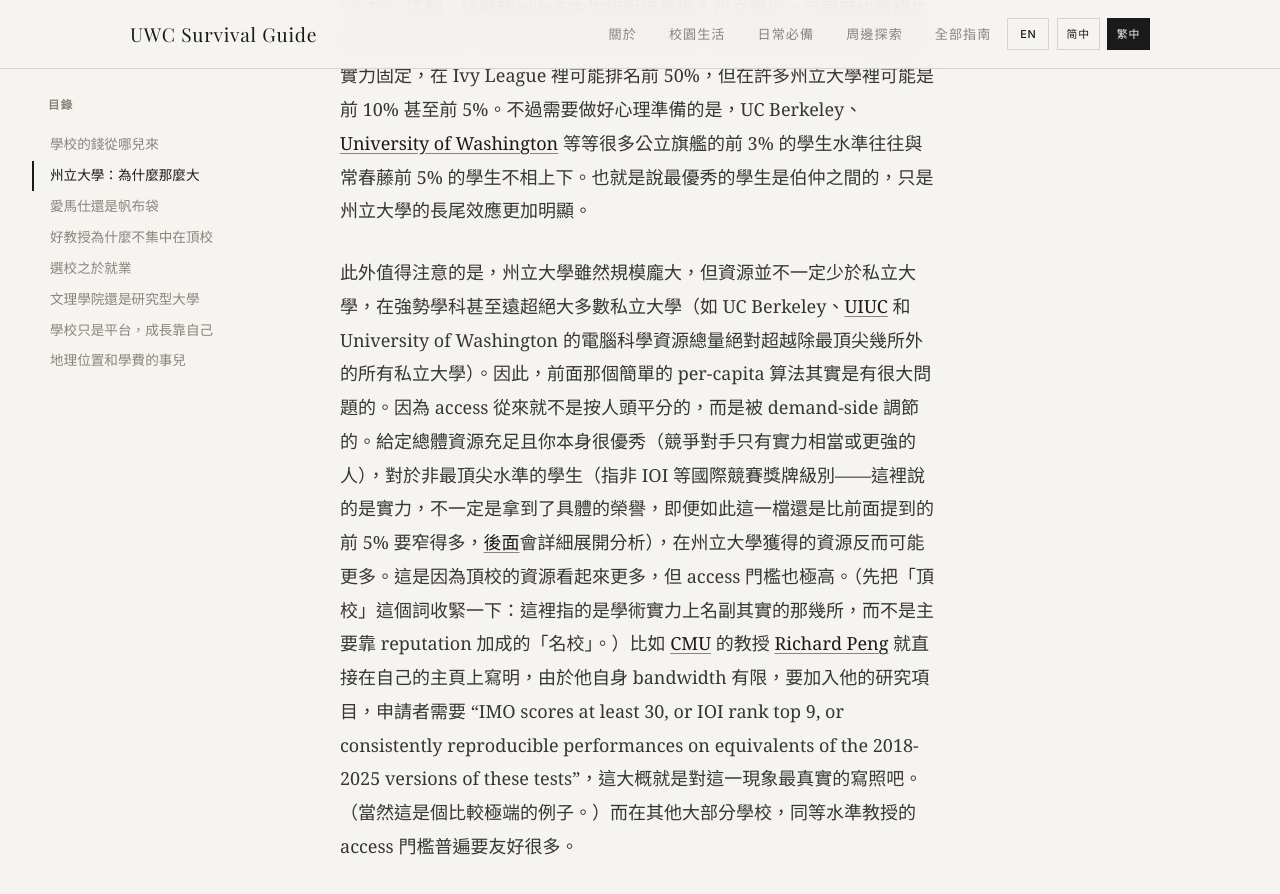
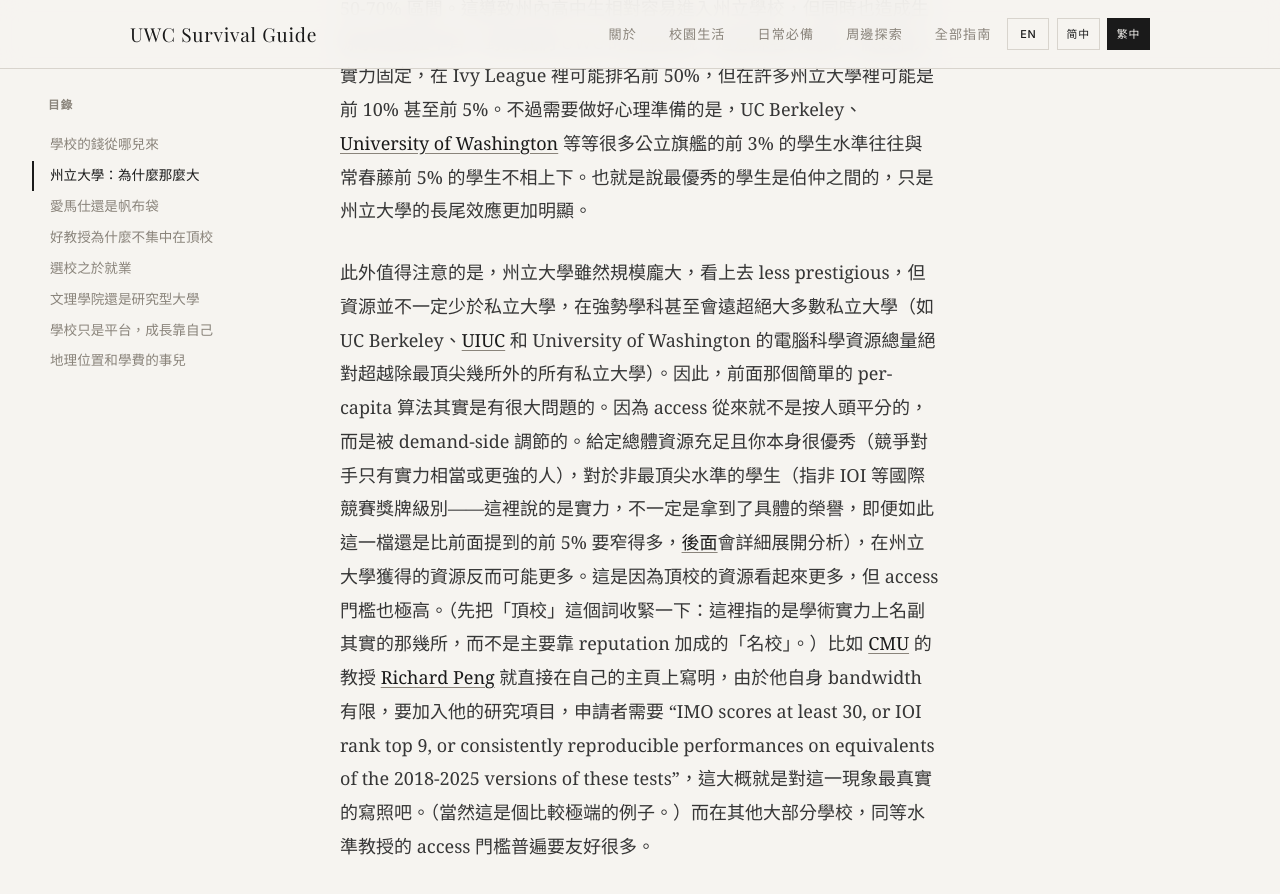
Before and after one commit to United-World-College/UWC-Survival-Guide, a Jekyll site: the page built from website/_guides/chinese/school-selection-TW.md, in a window 1280 px wide and 900 px high, scrolled down 6656 px. Shown: the top 894 px of the window. Built offline with Jekyll 4.4.1, drawn with Linux system fonts in a browser that asks for light colours; some web fonts are replaced.

Commit message:
docs: add 'looks less prestigious' nuance to state-school paragraph in school-selection; sync CN/TW/EN
CN added "看上去 less prestigious，" and softening "会" before "远超";
TW mirrors with "看上去 less prestigious，" + "會遠超"; EN adds
"and look less prestigious" (the "even" softener was already present
in "can even far surpass").

```diff
--- a/website/_guides/chinese/school-selection-TW.md
+++ b/website/_guides/chinese/school-selection-TW.md
@@ -49,7 +49,7 @@
 
 至於招收的 in-state 學生的比例下限，各州差異很大。有些州把比例直接寫進州法或 board policy，比如 [University of North Carolina](https://en.wikipedia.org/wiki/University_of_North_Carolina_at_Chapel_Hill) 常年維持在 80%+，[University of Florida](https://en.wikipedia.org/wiki/University_of_Florida)、[UT Austin](https://en.wikipedia.org/wiki/University_of_Texas_at_Austin) 本科 in-state 比例則在 90% 左右；UC 系統整體也在 80%+（[UC Berkeley](https://en.wikipedia.org/wiki/University_of_California,_Berkeley) / [UCLA](https://en.wikipedia.org/wiki/University_of_California,_Los_Angeles) 大致 80% 左右，其他分校更高）；而 [University of Michigan](https://en.wikipedia.org/wiki/University_of_Michigan)、[University of Virginia](https://en.wikipedia.org/wiki/University_of_Virginia) 則大多在 50-70% 區間。這導致州內高中生相對容易進入州立學校，但同時也造成生源水準參差不齊。對於我們 UWC 的同學來說，這意味著什麼呢？假設個人實力固定，在 Ivy League 裡可能排名前 50%，但在許多州立大學裡可能是前 10% 甚至前 5%。不過需要做好心理準備的是，UC Berkeley、[University of Washington](https://en.wikipedia.org/wiki/University_of_Washington) 等等很多公立旗艦的前 3% 的學生水準往往與常春藤前 5% 的學生不相上下。也就是說最優秀的學生是伯仲之間的，只是州立大學的長尾效應更加明顯。
 
-此外值得注意的是，州立大學雖然規模龐大，但資源並不一定少於私立大學，在強勢學科甚至遠超絕大多數私立大學（如 UC Berkeley、[UIUC](https://en.wikipedia.org/wiki/University_of_Illinois_Urbana-Champaign) 和 University of Washington 的電腦科學資源總量絕對超越除最頂尖幾所外的所有私立大學）。因此，前面那個簡單的 per-capita 算法其實是有很大問題的。因為 access 從來就不是按人頭平分的，而是被 demand-side 調節的。給定總體資源充足且你本身很優秀（競爭對手只有實力相當或更強的人），對於非最頂尖水準的學生（指非 IOI 等國際競賽獎牌級別——這裡說的是實力，不一定是拿到了具體的榮譽，即便如此這一檔還是比前面提到的前 5% 要窄得多，[後面](#ceiling--demand-framework)會詳細展開分析），在州立大學獲得的資源反而可能更多。這是因為頂校的資源看起來更多，但 access 門檻也極高。（先把「頂校」這個詞收緊一下：這裡指的是學術實力上名副其實的那幾所，而不是主要靠 reputation 加成的「名校」。）比如 [CMU](https://en.wikipedia.org/wiki/Carnegie_Mellon_University) 的教授 [Richard Peng](https://www.cs.cmu.edu/~yangp/) 就直接在自己的主頁上寫明，由於他自身 bandwidth 有限，要加入他的研究項目，申請者需要 "IMO scores at least 30, or IOI rank top 9, or consistently reproducible performances on equivalents of the 2018-2025 versions of these tests"，這大概就是對這一現象最真實的寫照吧。（當然這是個比較極端的例子。）而在其他大部分學校，同等水準教授的 access 門檻普遍要友好很多。
+此外值得注意的是，州立大學雖然規模龐大，看上去 less prestigious，但資源並不一定少於私立大學，在強勢學科甚至會遠超絕大多數私立大學（如 UC Berkeley、[UIUC](https://en.wikipedia.org/wiki/University_of_Illinois_Urbana-Champaign) 和 University of Washington 的電腦科學資源總量絕對超越除最頂尖幾所外的所有私立大學）。因此，前面那個簡單的 per-capita 算法其實是有很大問題的。因為 access 從來就不是按人頭平分的，而是被 demand-side 調節的。給定總體資源充足且你本身很優秀（競爭對手只有實力相當或更強的人），對於非最頂尖水準的學生（指非 IOI 等國際競賽獎牌級別——這裡說的是實力，不一定是拿到了具體的榮譽，即便如此這一檔還是比前面提到的前 5% 要窄得多，[後面](#ceiling--demand-framework)會詳細展開分析），在州立大學獲得的資源反而可能更多。這是因為頂校的資源看起來更多，但 access 門檻也極高。（先把「頂校」這個詞收緊一下：這裡指的是學術實力上名副其實的那幾所，而不是主要靠 reputation 加成的「名校」。）比如 [CMU](https://en.wikipedia.org/wiki/Carnegie_Mellon_University) 的教授 [Richard Peng](https://www.cs.cmu.edu/~yangp/) 就直接在自己的主頁上寫明，由於他自身 bandwidth 有限，要加入他的研究項目，申請者需要 "IMO scores at least 30, or IOI rank top 9, or consistently reproducible performances on equivalents of the 2018-2025 versions of these tests"，這大概就是對這一現象最真實的寫照吧。（當然這是個比較極端的例子。）而在其他大部分學校，同等水準教授的 access 門檻普遍要友好很多。
 
 ## 愛馬仕還是帆布袋
 
```
Also changed, not shown: website/_guides/chinese/school-selection-CN.md (+1 -1 lines), website/_guides/default/school-selection.md (+1 -1 lines).
